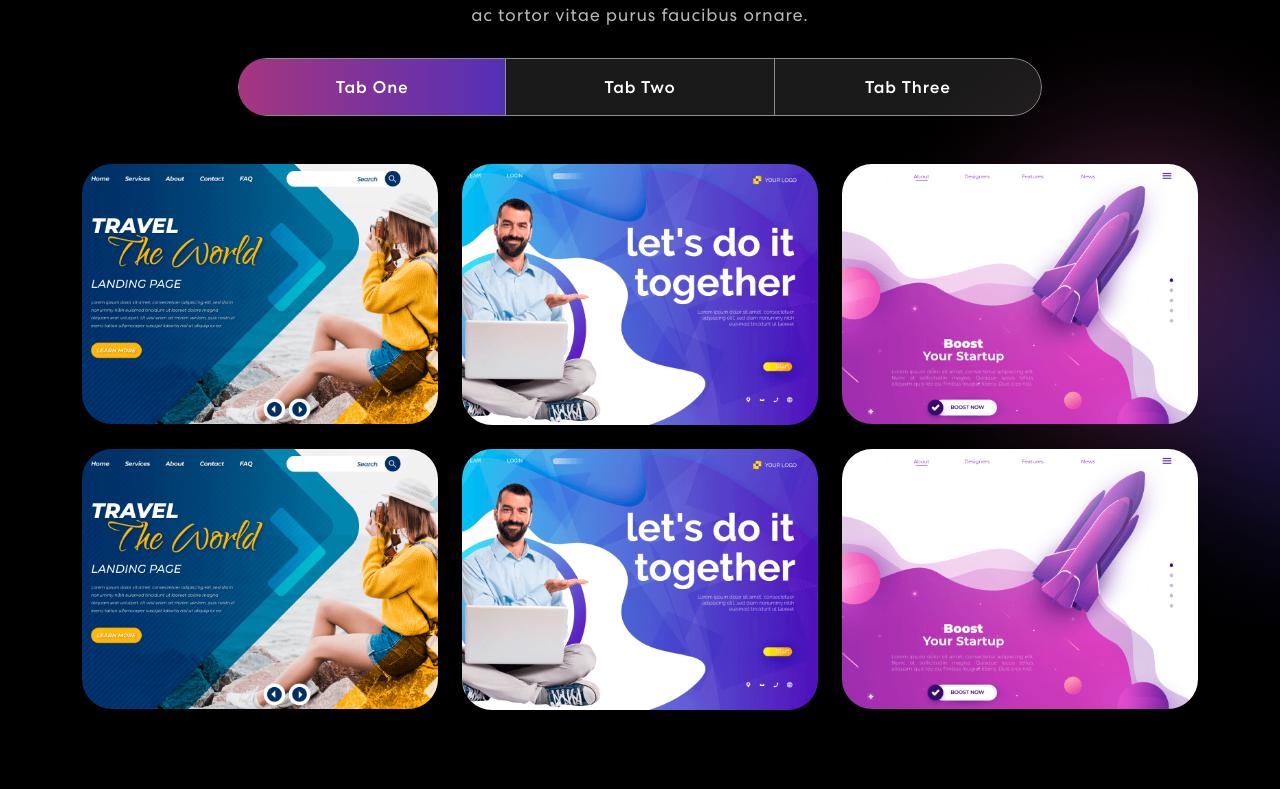
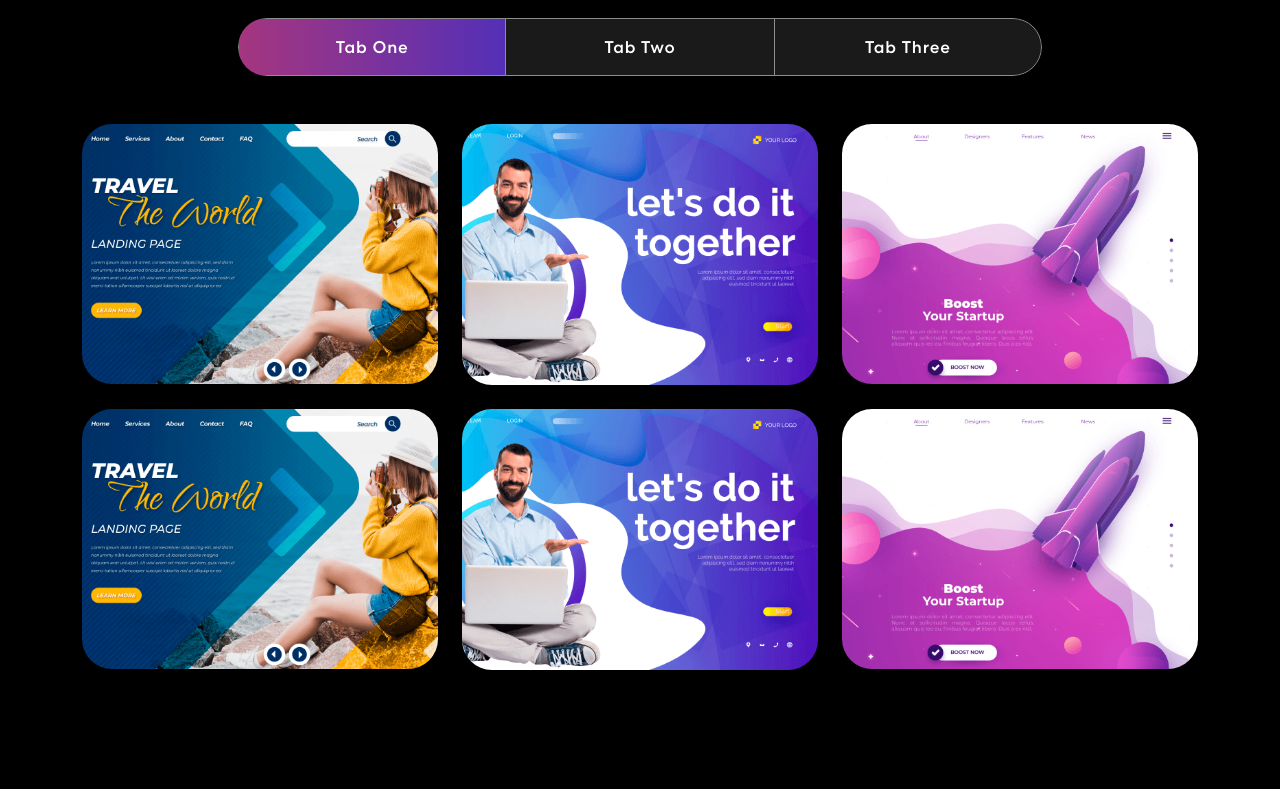
Before and after one commit to Lorn12/personal-portfolio, a React (Create React App) app: page / in a window 1280 px wide. Shown: the part 1571-2360 px from the top of the page. Built offline with nearby package versions, Linux system fonts and the light colour scheme.

Commit message:
Corrected tab click issue not working

```diff
--- a/src/App.css
+++ b/src/App.css
@@ -366,9 +366,9 @@ nav.navbar .navbar-toggler[aria-expanded="true"] .navbar-toggler-icon {
 }
 
 /* PROJECT SECTION  __________________________________________________________________________________ */
+
 .project {
-  padding: 120px 0;
-  z-index: -1;
+  padding: 80px 0;
   position: relative;
   background-color: black;
 }
@@ -444,6 +444,7 @@ nav.navbar .navbar-toggler[aria-expanded="true"] .navbar-toggler-icon {
   border-radius: 30px;
   overflow: hidden;
   margin-bottom: 24px;
+  /* z-index: 1; */
 }
 .proj-imgbx::before {
   content: "";
@@ -466,6 +467,7 @@ nav.navbar .navbar-toggler[aria-expanded="true"] .navbar-toggler-icon {
   transition: 0.5s ease-in-out;
   opacity: 0;
   width: 100%;
+  /* z-index: 2; */
 }
 .proj-imgbx:hover .proj-txtx {
   top: 50%;
--- a/src/components/ProjectCard.js
+++ b/src/components/ProjectCard.js
@@ -1,9 +1,8 @@
-import React from "react";
 import { Col } from "react-bootstrap";
 
 export const ProjectCard = ({ title, description, imgUrl }) => {
   return (
-    <Col sm={6} md={4}>
+    <Col size={12} sm={6} md={4}>
       <div className="proj-imgbx">
         <img src={imgUrl} alt="business startup" />
         <div className="proj-txtx">
--- a/src/components/Projects.js
+++ b/src/components/Projects.js
@@ -42,15 +42,15 @@ export const Projects = () => {
     },
   ];
   return (
-    <section className="project" id="project">
+    <section className="project" id="projects">
       <Container>
         <Row>
-          <Col>
+          <Col size={12}>
             <TrackVisibility>
               {({ isVisible }) => (
                 <div
                   className={
-                    isVisible ? "animate__animated animate__slideInUp" : ""
+                    isVisible ? "animate__animated animate__fadeInUp" : ""
                   }
                 >
                   <h2>Projects</h2>
@@ -63,6 +63,7 @@ export const Projects = () => {
                 </div>
               )}
             </TrackVisibility>
+
             <Tab.Container id="projects-tabs" defaultActiveKey="first">
               <Nav
                 variant="pills"
@@ -79,7 +80,15 @@ export const Projects = () => {
                   <Nav.Link eventKey="third">Tab Three</Nav.Link>
                 </Nav.Item>
               </Nav>
+
               <Tab.Content>
+                <TrackVisibility>
+                  {({ isVisible }) => (
+                    <div
+                      className={
+                        isVisible ? "animate__animated animate__fadeInUp" : ""
+                      }
+                    >
                       <Tab.Pane eventKey="first">
                         <Row>
                           {projects.map((project, index) => {
@@ -89,6 +98,9 @@ export const Projects = () => {
                       </Tab.Pane>
                       <Tab.Pane eventKey="second">Lorem Ipsum</Tab.Pane>
                       <Tab.Pane eventKey="third">Lorem Ipsum</Tab.Pane>
+                    </div>
+                  )}
+                </TrackVisibility>
               </Tab.Content>
             </Tab.Container>
           </Col>
```
Lines whose indentation alone changed are shown as unchanged.
